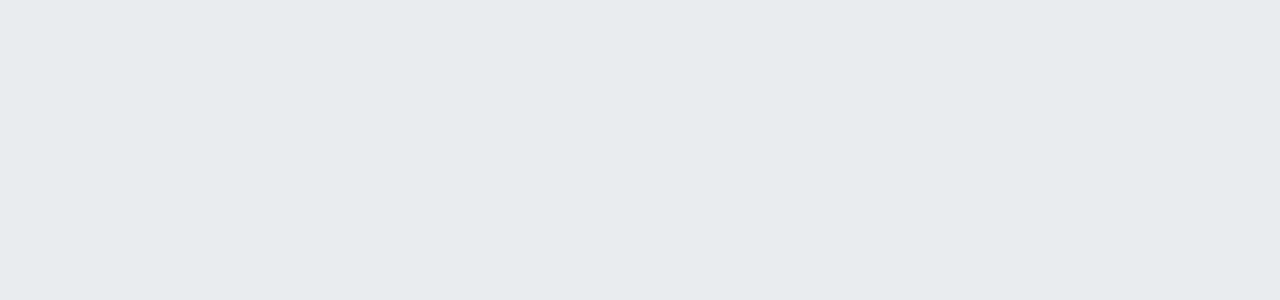
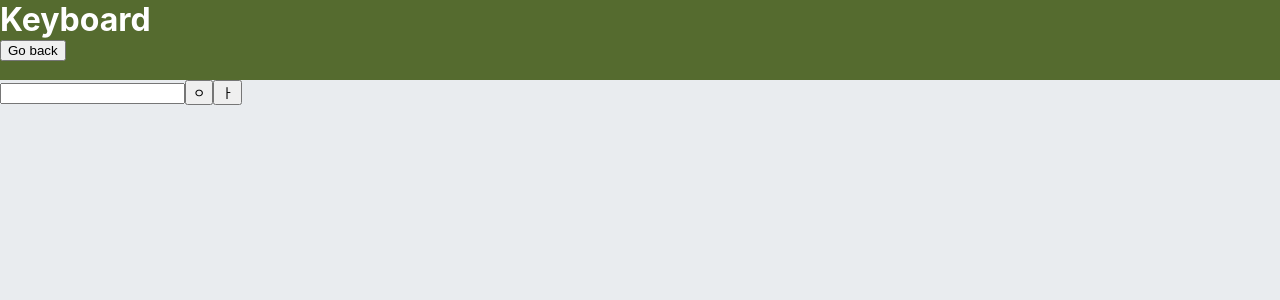
Before and after one commit to jmeno1011/manage_git1, a React (Create React App) app: page /keyboard in a window 1280 px wide. Before the commit this address had no page. Shown: the top 300 px of the page. Built offline with nearby package versions, Linux system fonts and the light colour scheme.

Commit message:
paste 알아보고 가상키보드 알아봤음 둘다 아직 공부 필요

```diff
--- a/src/App.js
+++ b/src/App.js
@@ -5,6 +5,7 @@ import Home from "./components/Home";
 import About from "./components/About";
 import CarouselBasic from "./components/CarouselBasic";
 import ClipBoard from "./components/ClipBoard";
+import Keyboard from "./components/Keyboard";
 
 function App() {
   return (
@@ -13,6 +14,7 @@ function App() {
       <Route path="/about" element={<About />} />
       <Route path="/carousel" element={<CarouselBasic />} />
       <Route path="/clip-board" element={<ClipBoard />} />
+      <Route path="/keyboard" element={<Keyboard />} />
     </Routes>
   );
 }
--- a/src/components/ClipBoard.js
+++ b/src/components/ClipBoard.js
@@ -9,6 +9,19 @@ const ClipBoard = () => {
   const copy = () => {
     navigator.clipboard.writeText(initext);
     alert("복사되었습니다.");
+  };
+  const onClickInsert = (e) => {
+    console.log(
+      navigator.clipboard.addEventListener("paste", (e) => {
+        const paste ='pasted:\n' +
+        (e.clipboardData || window.clipboardData).getData('text');
+
+      e.target.value = paste;
+
+      // stop default paste
+      e.preventDefault();
+      })
+    );
   };
   return (
     <div>
@@ -23,6 +36,7 @@ const ClipBoard = () => {
           <Icon icon="fluent:copy-16-regular" style={{ fontSize: 16 }} />
         </div>
       </div>
+      <button onClick={onClickInsert}>버튼</button>
     </div>
   );
 };
--- a/src/components/Home.js
+++ b/src/components/Home.js
@@ -18,6 +18,9 @@ const Home = () => {
           <li>
             <Link to={"/clip-board"}>clip-board (클립보드)</Link>
           </li>
+          <li>
+            <Link to={"/keyboard"}>keyboard (가상 키보드)</Link>
+          </li>
         </ul>
       </section>
       <footer>푸터</footer>
--- /dev/null
+++ b/src/components/Keyboard.js
@@ -0,0 +1,46 @@
+import React, { useState } from 'react'
+import { useNavigate } from 'react-router-dom';
+
+const Keyboard = () => {
+    const [currentValue, setCurrentValue] = useState({
+        ㅇ:'ㅇ',
+        ㅏ:'ㅏ',
+    });
+    const inputRef = React.createRef();
+    const [result, setResult] = useState('')
+    const {ㅇ,ㅏ} = currentValue
+    const onChange = (e)=>{
+        const {value, name} = e.target;
+        setCurrentValue({
+            ...currentValue,
+            [name]:value
+        })
+    }
+    const navigate = useNavigate();
+    const onClickgetValue=(e)=>{
+        const {value} = e.target;
+        setResult(result+ value)
+        console.log("str 배열에서 char의 index값을 반환 ",value.indexOf());
+        console.log("str문자열의 index에 해당하는 문자의 유니코드를 반환함 ",value.charCodeAt(0));
+        console.log("입력한 유니코드에 해당하는 문자를 반환함 ",String.fromCharCode(value.charCodeAt(0)));
+        console.log();
+        console.log(value);
+        console.log(result);
+        // console.log(currentValue);
+        // console.log(inputRef.current);
+    }
+  return (
+    <div>
+        <header>
+            <h1>Keyboard</h1>
+            <button onClick={() => navigate(-1)}>Go back</button>
+        </header>
+        <input type={"text"} onChange={()=>setResult} value={result}/>
+        <input ref={inputRef} name='ㅇ' onChange={onChange} onClick={onClickgetValue} value={ㅇ} type={"button"}/>
+        <input ref={inputRef} name='ㅏ' onChange={onChange} onClick={onClickgetValue} value={ㅏ} type={"button"}/>
+    </div>
+
+  )
+}
+
+export default Keyboard
```
